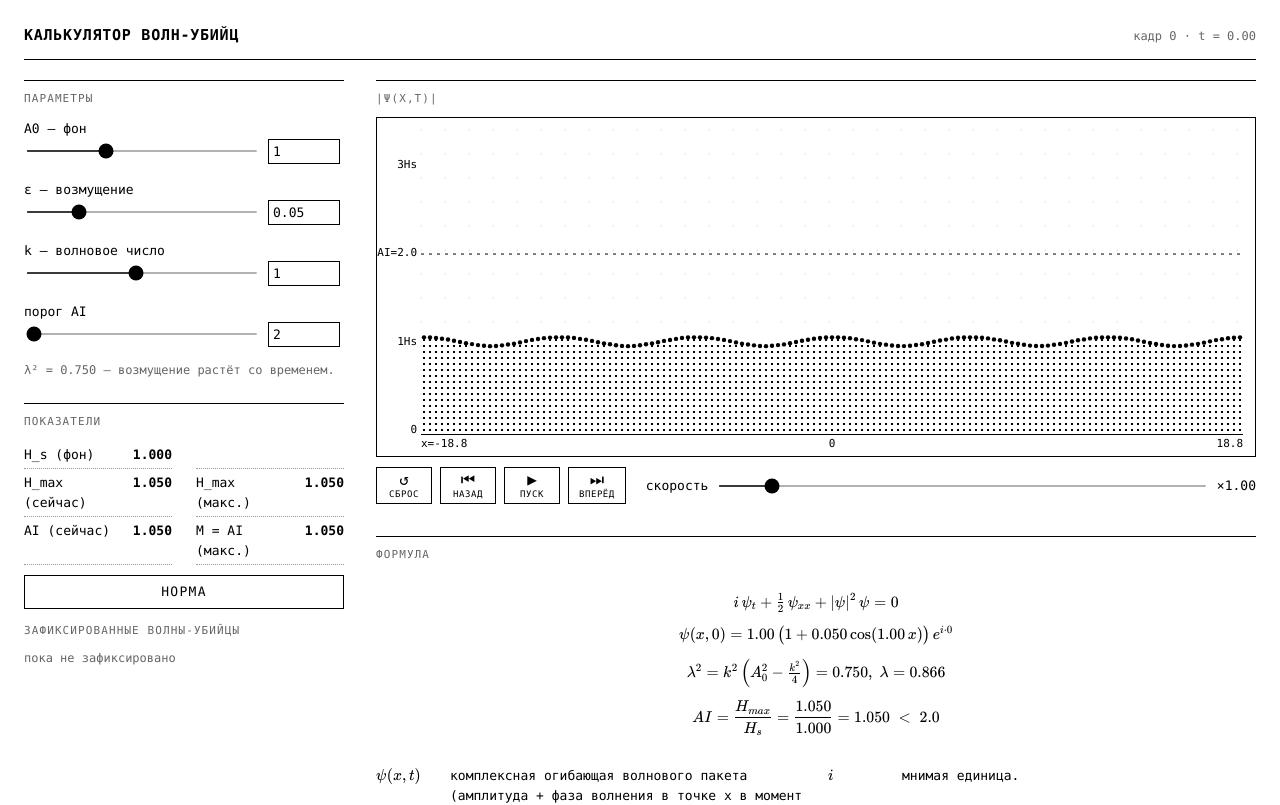
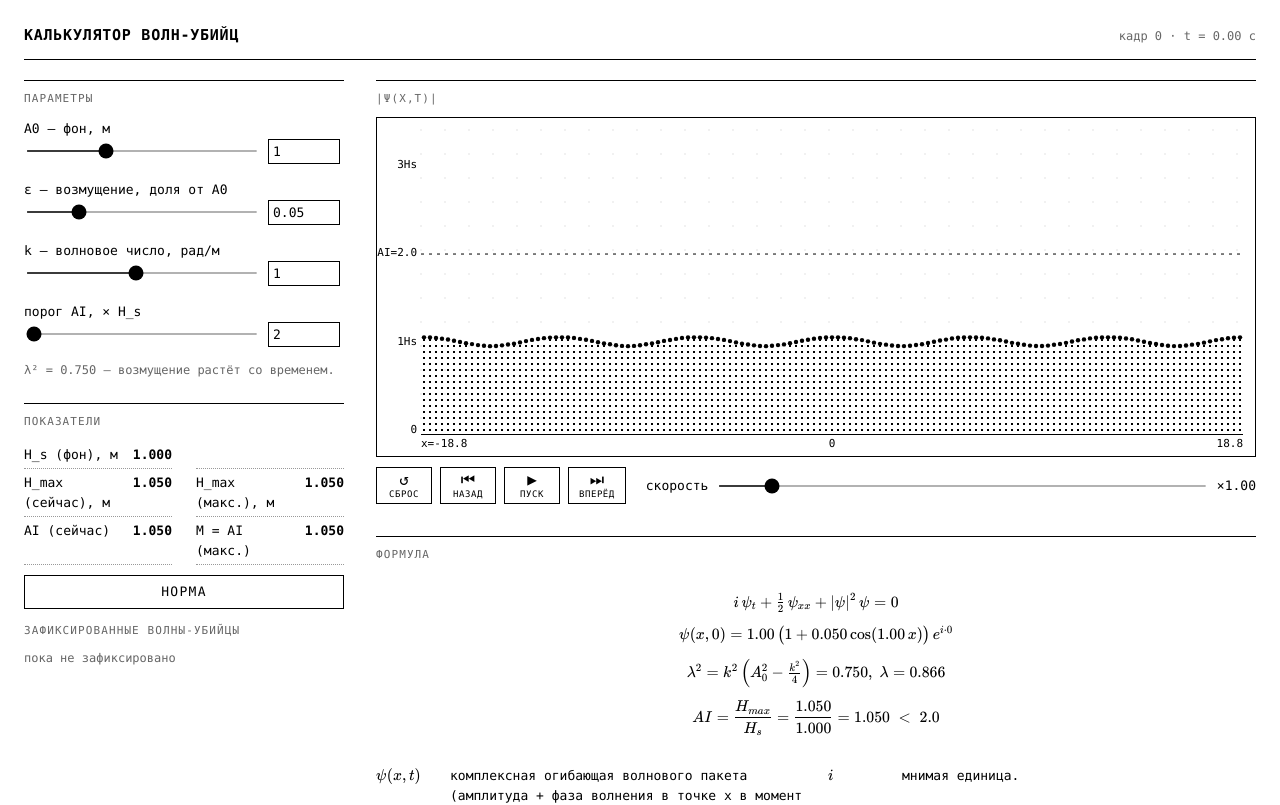
Before and after one commit to greygn/rogue-wave-calc, a React (Vite) app: page / in a window 1280 px wide. Shown: the top 805 px of the page. Built offline with nearby package versions, Linux system fonts and the light colour scheme.

Commit message:
добавлены единицы измерений в интерфейс

```diff
--- a/src/App.tsx
+++ b/src/App.tsx
@@ -16,14 +16,14 @@ const STEPS_PER_FRAME = 8;
 
 interface ParamProps {
   id: Exclude<HL, null>;
-  label: string; min: number; max: number; step: number; value: number;
+  label: string; unit?: string; min: number; max: number; step: number; value: number;
   onChange: (v: number) => void; hl: HL;
 }
 
-function Param({ id, label, min, max, step, value, onChange, hl }: ParamProps) {
+function Param({ id, label, unit, min, max, step, value, onChange, hl }: ParamProps) {
   return (
     <div className={'param' + (hl === id ? ' hl' : '')}>
-      <label><span>{label}</span></label>
+      <label><span>{label}{unit && <span className="unit">, {unit}</span>}</span></label>
       <div className="ctl">
         <input type="range" min={min} max={max} step={step} value={value}
           onChange={(e) => onChange(parseFloat(e.target.value))} />
@@ -195,26 +195,26 @@ export function App() {
     <div className="app">
       <header>
         <h1>Калькулятор волн-убийц</h1>
-        <span className="note">кадр {frame} · t = {f(m.t, 2)}</span>
+        <span className="note">кадр {frame} · t = {f(m.t, 2)} с</span>
       </header>
       <div className="grid">
         <div className="col">
           <section>
             <h2>Параметры</h2>
-            <Param id="A0" label="A0 — фон" min={0.5} max={2} step={0.05} value={A0} onChange={setA0} hl={hl} />
-            <Param id="eps" label="ε — возмущение" min={0.01} max={0.2} step={0.005} value={eps} onChange={setEps} hl={hl} />
-            <Param id="k" label="k — волновое число" min={0.1} max={2} step={0.05} value={k} onChange={setK} hl={hl} />
-            <Param id="thr" label="порог AI" min={2} max={2.5} step={0.1} value={thr} onChange={setThr} hl={hl} />
+            <Param id="A0" label="A0 — фон" unit="м" min={0.5} max={2} step={0.05} value={A0} onChange={setA0} hl={hl} />
+            <Param id="eps" label="ε — возмущение" unit="доля от A0" min={0.01} max={0.2} step={0.005} value={eps} onChange={setEps} hl={hl} />
+            <Param id="k" label="k — волновое число" unit="рад/м" min={0.1} max={2} step={0.05} value={k} onChange={setK} hl={hl} />
+            <Param id="thr" label="порог AI" unit="× H_s" min={2} max={2.5} step={0.1} value={thr} onChange={setThr} hl={hl} />
             {kOut && <div className="warn">k ∉ (0, 2·A₀): возмущение не растёт, волны-убийцы не будет.</div>}
             {!kOut && <div className="note">λ² = {f(lam2, 3)} — возмущение растёт со временем.</div>}
           </section>
           <section>
             <h2>Показатели</h2>
             <div className="metrics">
-              <div><span>H_s (фон)</span><span className="val">{f(Hs, 3)}</span></div>
+              <div><span>H_s (фон), м</span><span className="val">{f(Hs, 3)}</span></div>
               <div />
-              <div className={cls(rogue)}><span>H_max (сейчас)</span><span className="val">{f(m.hmax, 3)}</span></div>
-              <div className={cls(rogueEver)}><span>H_max (макс.)</span><span className="val">{f(m.peak, 3)}</span></div>
+              <div className={cls(rogue)}><span>H_max (сейчас), м</span><span className="val">{f(m.hmax, 3)}</span></div>
+              <div className={cls(rogueEver)}><span>H_max (макс.), м</span><span className="val">{f(m.peak, 3)}</span></div>
               <div className={cls(rogue)}><span>AI (сейчас)</span><span className="val">{f(ai, 3)}</span></div>
               <div className={cls(rogueEver)}><span>M = AI (макс.)</span><span className="val">{f(aiMax, 3)}</span></div>
             </div>
@@ -225,8 +225,8 @@ export function App() {
               : <ol className="records">
                   {records.map((r, i) => (
                     <li key={r.id} className="rogue">
-                      <span>#{i + 1} · t = {f(r.t, 2)}</span>
-                      <span>H_max = {f(r.hmax, 3)} · AI = {f(r.ai, 3)}</span>
+                      <span>#{i + 1} · t = {f(r.t, 2)} с</span>
+                      <span>H_max = {f(r.hmax, 3)} м · AI = {f(r.ai, 3)}</span>
                     </li>
                   ))}
                 </ol>}
```
